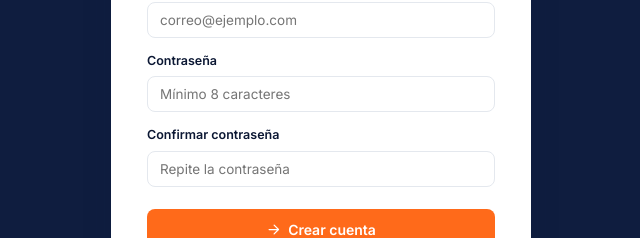
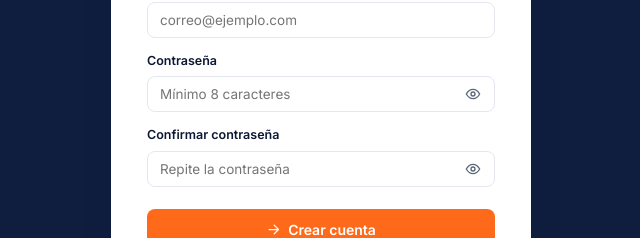
Before and after one commit to Mickaell22/TallerApp-Frontend, a React (Vite) app: page /register in a window 1280 px wide. Shown: the part 370-608 px from the top of the page, without its empty margins (319-959 px from the left). Built offline with nearby package versions, Linux system fonts and the light colour scheme; no server answers.

Commit message:
Update Register.jsx

```diff
--- a/src/pages/Register.jsx
+++ b/src/pages/Register.jsx
@@ -8,6 +8,7 @@ export default function Register() {
   const [form, setForm] = useState({ nombre: '', email: '', password: '', confirmar: '' })
   const [error, setError] = useState('')
   const [cargando, setCargando] = useState(false)
+  const [ver, setVer] = useState({ password: false, confirmar: false })
 
   function handleChange(e) {
     setForm({ ...form, [e.target.name]: e.target.value })
@@ -76,29 +77,61 @@ export default function Register() {
 
           <div className="field">
             <label className="label">Contraseña</label>
+            <div style={{ position: 'relative' }}>
               <input
                 className="input"
-              type="password"
+                type={ver.password ? 'text' : 'password'}
                 name="password"
                 value={form.password}
                 onChange={handleChange}
                 placeholder="Mínimo 8 caracteres"
                 minLength={8}
                 required
+                style={{ paddingRight: 40 }}
               />
+              <button
+                type="button"
+                onClick={() => setVer(v => ({ ...v, password: !v.password }))}
+                tabIndex={-1}
+                aria-label={ver.password ? 'Ocultar contraseña' : 'Mostrar contraseña'}
+                style={{
+                  position: 'absolute', right: 10, top: '50%', transform: 'translateY(-50%)',
+                  background: 'none', border: 'none', padding: 4, cursor: 'pointer',
+                  color: 'var(--c-text-muted)', display: 'flex', alignItems: 'center',
+                }}
+              >
+                <Icon name={ver.password ? 'eyeOff' : 'eye'} size={16} />
+              </button>
+            </div>
           </div>
 
           <div className="field">
             <label className="label">Confirmar contraseña</label>
+            <div style={{ position: 'relative' }}>
               <input
                 className="input"
-              type="password"
+                type={ver.confirmar ? 'text' : 'password'}
                 name="confirmar"
                 value={form.confirmar}
                 onChange={handleChange}
                 placeholder="Repite la contraseña"
                 required
+                style={{ paddingRight: 40 }}
               />
+              <button
+                type="button"
+                onClick={() => setVer(v => ({ ...v, confirmar: !v.confirmar }))}
+                tabIndex={-1}
+                aria-label={ver.confirmar ? 'Ocultar contraseña' : 'Mostrar contraseña'}
+                style={{
+                  position: 'absolute', right: 10, top: '50%', transform: 'translateY(-50%)',
+                  background: 'none', border: 'none', padding: 4, cursor: 'pointer',
+                  color: 'var(--c-text-muted)', display: 'flex', alignItems: 'center',
+                }}
+              >
+                <Icon name={ver.confirmar ? 'eyeOff' : 'eye'} size={16} />
+              </button>
+            </div>
           </div>
 
           <button
```
Lines whose indentation alone changed are shown as unchanged.
